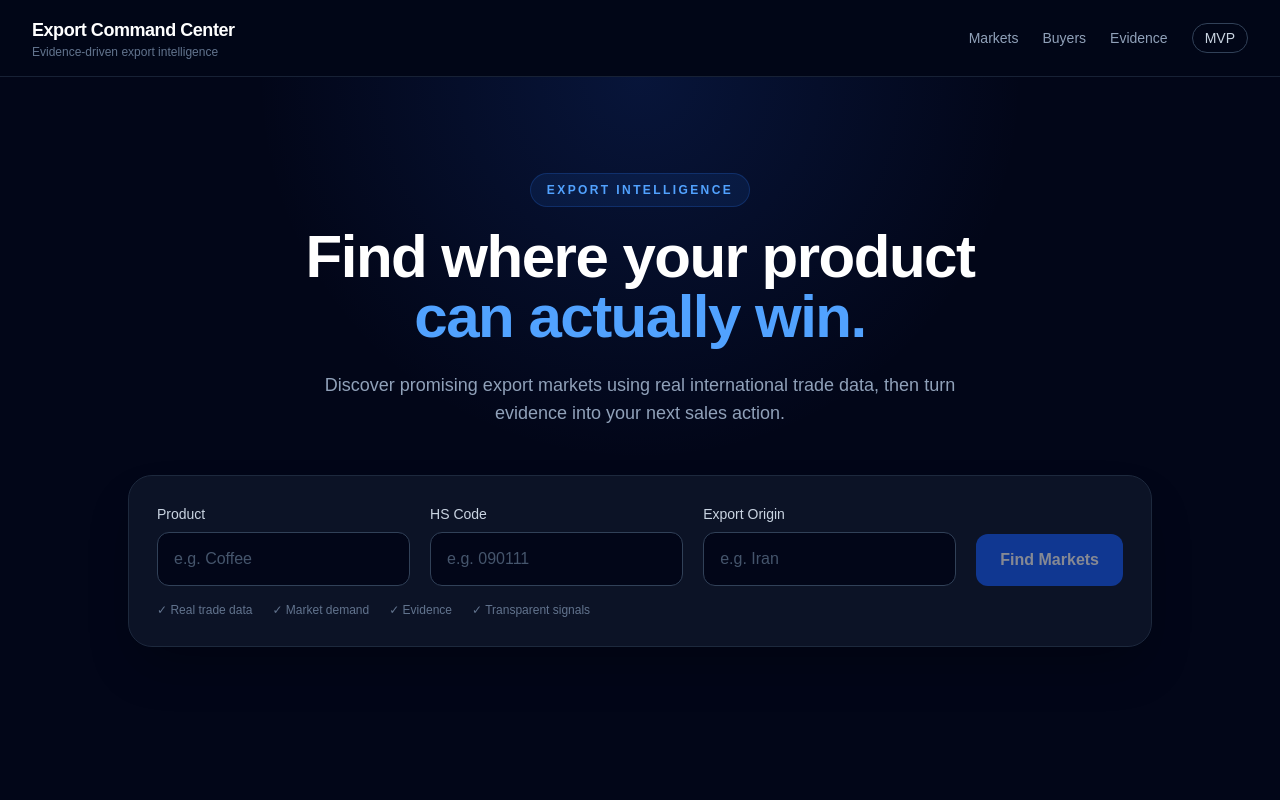
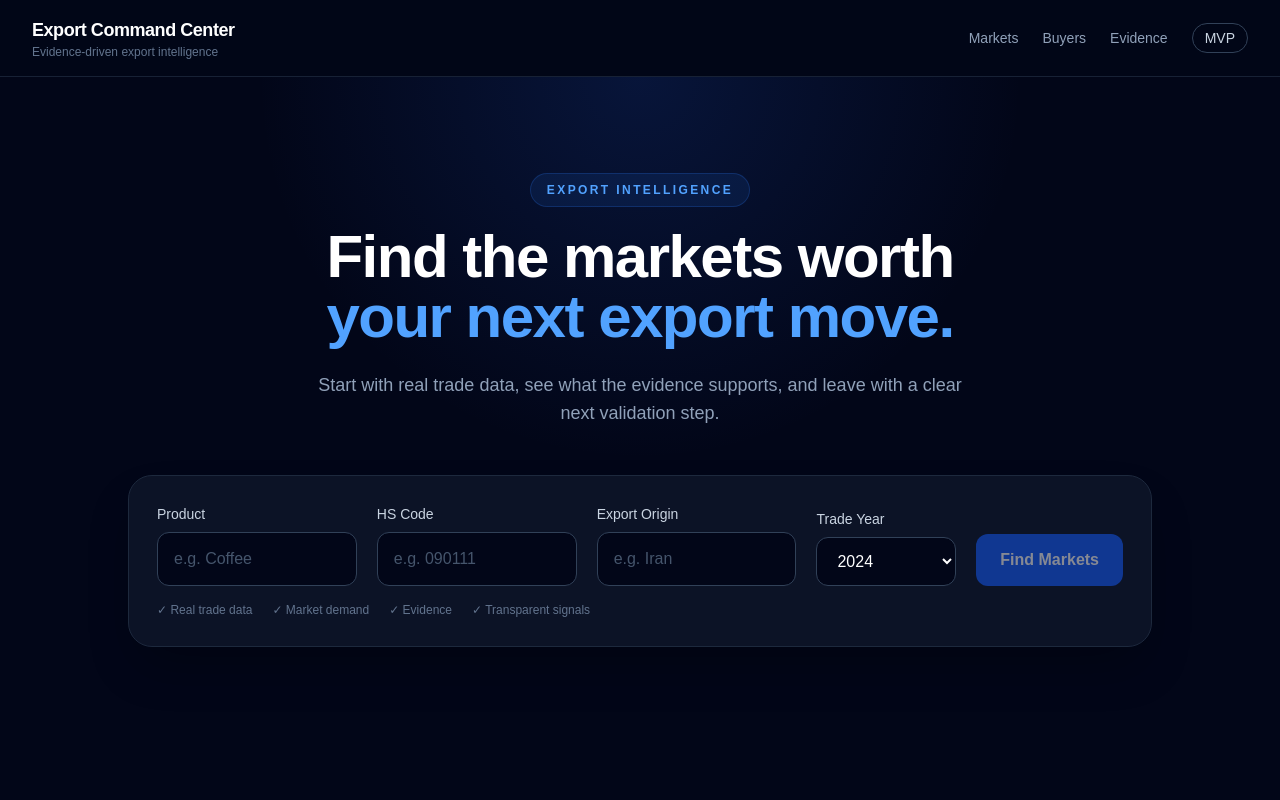
Before and after one commit to ramtinrjdis-creator/export-command-center, a Next.js app: page / in a window 1280 px wide. Shown: the top 800 px of the page. Built offline with nearby package versions, Linux system fonts and the light colour scheme.

Commit message:
improve market analysis UX

```diff
--- a/src/app/page.tsx
+++ b/src/app/page.tsx
@@ -133,6 +133,18 @@ type AnalysisResponse = {
   hsCode?: string;
   markets?: Market[];
   count?: number;
+  screening?: {
+    methodology: string;
+    globalMarketsReturned: number;
+    screenedMarkets: number;
+    originQueries: number;
+    originDataAvailability:
+      | "available"
+      | "unavailable"
+      | "unknown"
+      | null;
+    maxOriginCandidates: number;
+  };
   evidence?: {
     source: string;
     methodology: string;
@@ -161,12 +173,13 @@ export default function Home() {
   const [product, setProduct] = useState("");
   const [origin, setOrigin] = useState("");
   const [hsCode, setHsCode] = useState("");
-  const [year] = useState("2024");
+  const [year, setYear] = useState("2024");
 
   const [loading, setLoading] = useState(false);
 
   const [searched, setSearched] = useState(false);
   const [markets, setMarkets] = useState<Market[]>([]);
+  const [screening, setScreening] = useState<AnalysisResponse["screening"] | null>(null);
   const [selectedMarket, setSelectedMarket] = useState<Market | null>(null);
   const [buyers, setBuyers] = useState<BuyerAnalysis[]>([]);
   const [buyerSummary, setBuyerSummary] = useState<BuyerSummary | null>(null);
@@ -185,6 +198,13 @@ export default function Home() {
     setSearched(false);
     setError("");
     setMarkets([]);
+    setSelectedMarket(null);
+    setBuyers([]);
+    setBuyerSummary(null);
+    setBuyerProvider("");
+    setBuyerError("");
+    setResearchCopied(false);
+    setScreening(null);
 
     try {
       const response = await fetch(
@@ -202,6 +222,7 @@ export default function Home() {
       }
 
       setMarkets(data.markets || []);
+      setScreening(data.screening ?? null);
       setSearched(true);
     } catch (err) {
       setError(
@@ -319,15 +340,15 @@ export default function Home() {
             </div>
 
             <h1 className="text-4xl font-bold tracking-tight sm:text-6xl">
-              Find where your product
+              Find the markets worth
               <span className="block text-blue-400">
-                can actually win.
+                your next export move.
               </span>
             </h1>
 
             <p className="mx-auto mt-6 max-w-2xl text-base leading-7 text-slate-400 sm:text-lg">
-              Discover promising export markets using real international
-              trade data, then turn evidence into your next sales action.
+              Start with real trade data, see what the evidence supports,
+              and leave with a clear next validation step.
             </p>
           </div>
 
@@ -335,7 +356,7 @@ export default function Home() {
             onSubmit={handleSubmit}
             className="mx-auto mt-12 max-w-5xl rounded-3xl border border-slate-800 bg-slate-900/80 p-5 shadow-2xl shadow-black/30 backdrop-blur sm:p-7"
           >
-            <div className="grid gap-5 md:grid-cols-2 lg:grid-cols-[1fr_1fr_1fr_auto] lg:items-end">
+            <div className="grid gap-5 md:grid-cols-2 lg:grid-cols-[1fr_1fr_1fr_0.7fr_auto] lg:items-end">
               <div>
                 <label
                   htmlFor="product"
@@ -349,6 +370,7 @@ export default function Home() {
                   value={product}
                   onChange={(event) => setProduct(event.target.value)}
                   placeholder="e.g. Coffee"
+                  maxLength={120}
                   className="w-full rounded-xl border border-slate-700 bg-slate-950 px-4 py-3.5 text-white outline-none transition placeholder:text-slate-600 focus:border-blue-500 focus:ring-2 focus:ring-blue-500/20"
                 />
               </div>
@@ -389,6 +411,30 @@ export default function Home() {
                   placeholder="e.g. Iran"
                   className="w-full rounded-xl border border-slate-700 bg-slate-950 px-4 py-3.5 text-white outline-none transition placeholder:text-slate-600 focus:border-blue-500 focus:ring-2 focus:ring-blue-500/20"
                 />
+              </div>
+
+              <div>
+                <label
+                  htmlFor="year"
+                  className="mb-2 block text-sm font-medium text-slate-300"
+                >
+                  Trade Year
+                </label>
+
+                <select
+                  id="year"
+                  value={year}
+                  onChange={(event) => setYear(event.target.value)}
+                  className="w-full rounded-xl border border-slate-700 bg-slate-950 px-4 py-3.5 text-white outline-none transition focus:border-blue-500 focus:ring-2 focus:ring-blue-500/20"
+                >
+                  {["2025", "2024", "2023", "2022", "2021", "2020"].map(
+                    (option) => (
+                      <option key={option} value={option}>
+                        {option}
+                      </option>
+                    )
+                  )}
+                </select>
               </div>
 
               <button
@@ -438,7 +484,7 @@ export default function Home() {
                 </p>
 
                 <h2 className="mt-2 text-2xl font-bold">
-                  Import markets for {product}
+                  Markets worth validating for {product}
                 </h2>
 
                 <p className="mt-2 text-sm text-slate-500">
@@ -447,9 +493,55 @@ export default function Home() {
               </div>
 
               <div className="rounded-xl border border-emerald-500/20 bg-emerald-500/5 px-4 py-3 text-sm text-emerald-400">
-                {markets.length} markets found
+                {markets.length} validation candidates
               </div>
             </div>
+
+            {screening && (
+              <div className="mb-8 grid gap-3 sm:grid-cols-3">
+                <div className="rounded-2xl border border-slate-800 bg-slate-950 p-4">
+                  <p className="text-xs uppercase tracking-wider text-slate-500">
+                    Markets screened
+                  </p>
+                  <p className="mt-2 text-2xl font-bold text-white">
+                    {screening.globalMarketsReturned}
+                  </p>
+                  <p className="mt-1 text-xs text-slate-500">
+                    Global trade records
+                  </p>
+                </div>
+
+                <div className="rounded-2xl border border-slate-800 bg-slate-950 p-4">
+                  <p className="text-xs uppercase tracking-wider text-slate-500">
+                    Candidates
+                  </p>
+                  <p className="mt-2 text-2xl font-bold text-blue-400">
+                    {screening.screenedMarkets}
+                  </p>
+                  <p className="mt-1 text-xs text-slate-500">
+                    Passed market screening
+                  </p>
+                </div>
+
+                <div className="rounded-2xl border border-slate-800 bg-slate-950 p-4">
+                  <p className="text-xs uppercase tracking-wider text-slate-500">
+                    Origin evidence
+                  </p>
+                  <p className="mt-2 text-2xl font-bold text-white">
+                    {screening.originDataAvailability === "available"
+                      ? "Available"
+                      : screening.originDataAvailability === "unavailable"
+                        ? "Unavailable"
+                        : screening.originDataAvailability === "unknown"
+                          ? "Unknown"
+                          : "Not requested"}
+                  </p>
+                  <p className="mt-1 text-xs text-slate-500">
+                    Coverage status
+                  </p>
+                </div>
+              </div>
+            )}
 
             {markets.length === 0 ? (
               <div className="rounded-2xl border border-slate-800 bg-slate-950 p-8 text-center">
@@ -525,13 +617,11 @@ export default function Home() {
 
                       <div className="rounded-xl bg-slate-900 p-3">
                         <div className="text-xs text-slate-500">
-                          Data status
+                          Quantity status
                         </div>
 
                         <div className="mt-1 text-sm font-semibold">
-                          {market.isEstimated
-                            ? "Estimated"
-                            : "Reported"}
+                          {market.isReported ? "Reported" : "Source data"}
                         </div>
                       </div>
 
@@ -701,11 +791,11 @@ export default function Home() {
                   </p>
 
                   <h3 className="mt-2 text-2xl font-bold tracking-tight">
-                    Identify buyers worth investigating.
+                    Turn a market signal into buyer research.
                   </h3>
 
                   <p className="mt-2 max-w-2xl text-sm leading-6 text-slate-400">
-                    Buyer discovery runs only for the market you select. Signals describe evidence strength and verification — not a guarantee that a company will buy.
+                    Select a market, investigate relevant companies, and verify evidence before outreach.
                   </p>
                 </div>
 
```
